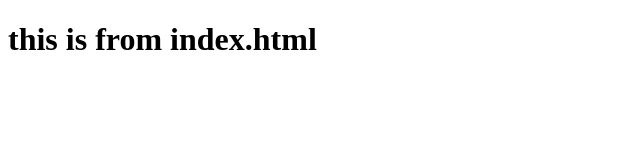
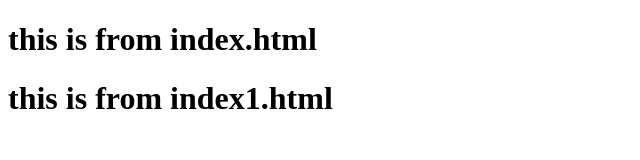
Before and after one commit to maheshmanepall/demo-project, a plain HTML site: page index.html in a window 1280 px wide. Shown: the whole page, without its empty margins (0-640 px from the left). Drawn offline with Linux system fonts and the light colour scheme.

Commit message:
This is my second message

```diff
--- a/index.html
+++ b/index.html
@@ -7,6 +7,7 @@
 </head>
 <body>
     <h1>this is from index.html</h1>
+    <h1>this is from index1.html</h1>
 
 </body>
 </html>
```
